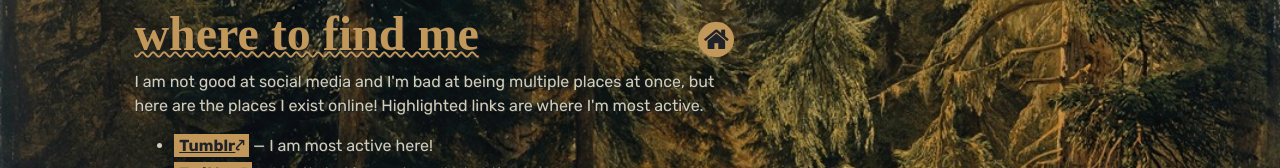
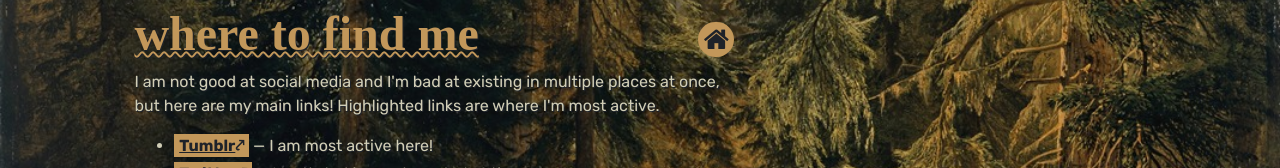
Before and after one commit to druid00/neocities, a plain HTML site: page site_folder/links.html in a window 1280 px wide. Shown: the part 346-514 px from the top of the page. Drawn offline with Linux system fonts and the light colour scheme; a web font is replaced by a local one.

Commit message:
changing links again lol

```diff
--- a/site_folder/links.html
+++ b/site_folder/links.html
@@ -39,7 +39,7 @@
 
         <h1>Where to Find Me</h1>
 
-        <p>I am not good at social media and I'm bad at being multiple places at once, but here are the places I exist online! Highlighted links are where I'm most active.</p>
+        <p>I am not good at social media and I'm bad at existing in multiple places at once, but here are my main links! Highlighted links are where I'm most active.</p>
         <ul class="links">
           <li><a href="https://crotovane.tumblr.com/" target="_blank" rel="noopener noreferrer" class="crown">Tumblr</a> — I am most active here!</li>
           <li><a href="https://twitter.com/crotovane" target="_blank" rel="noopener noreferrer" class="crown">Twitter</a> — Mostly lurking on here, but active.</li>
```
